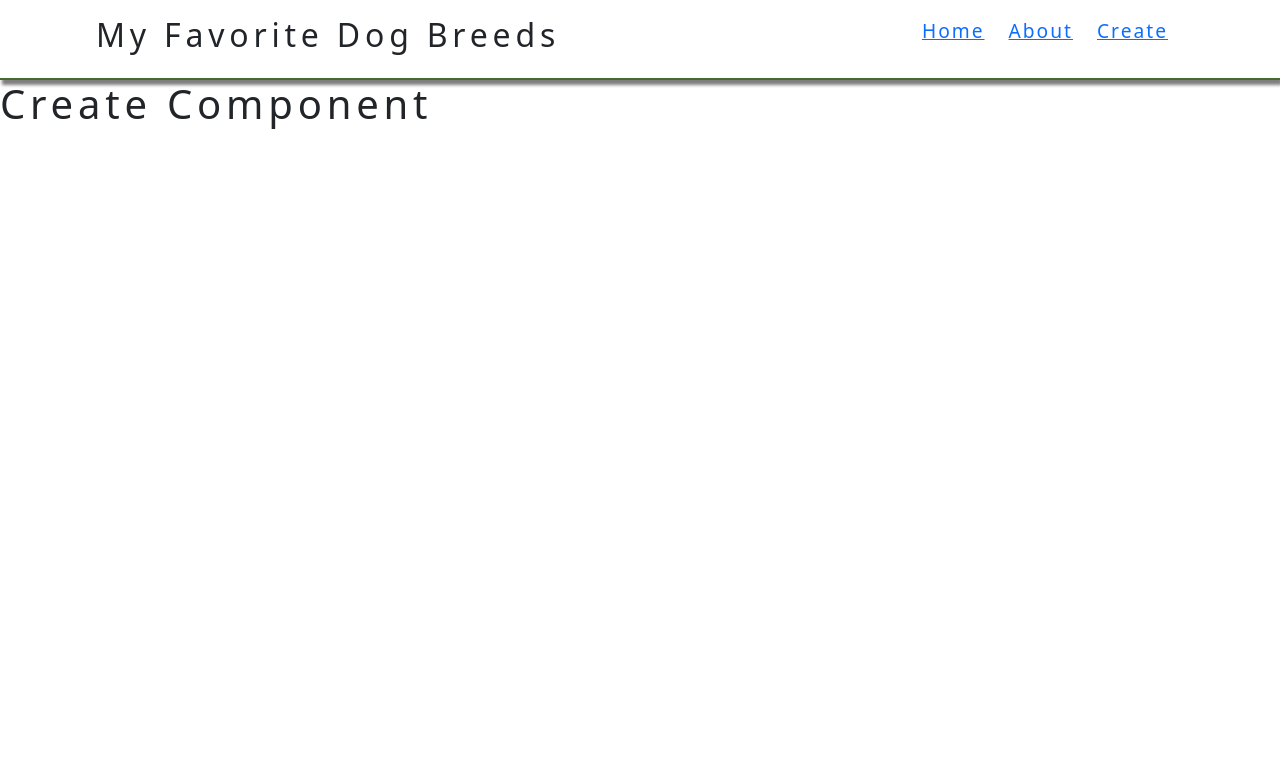
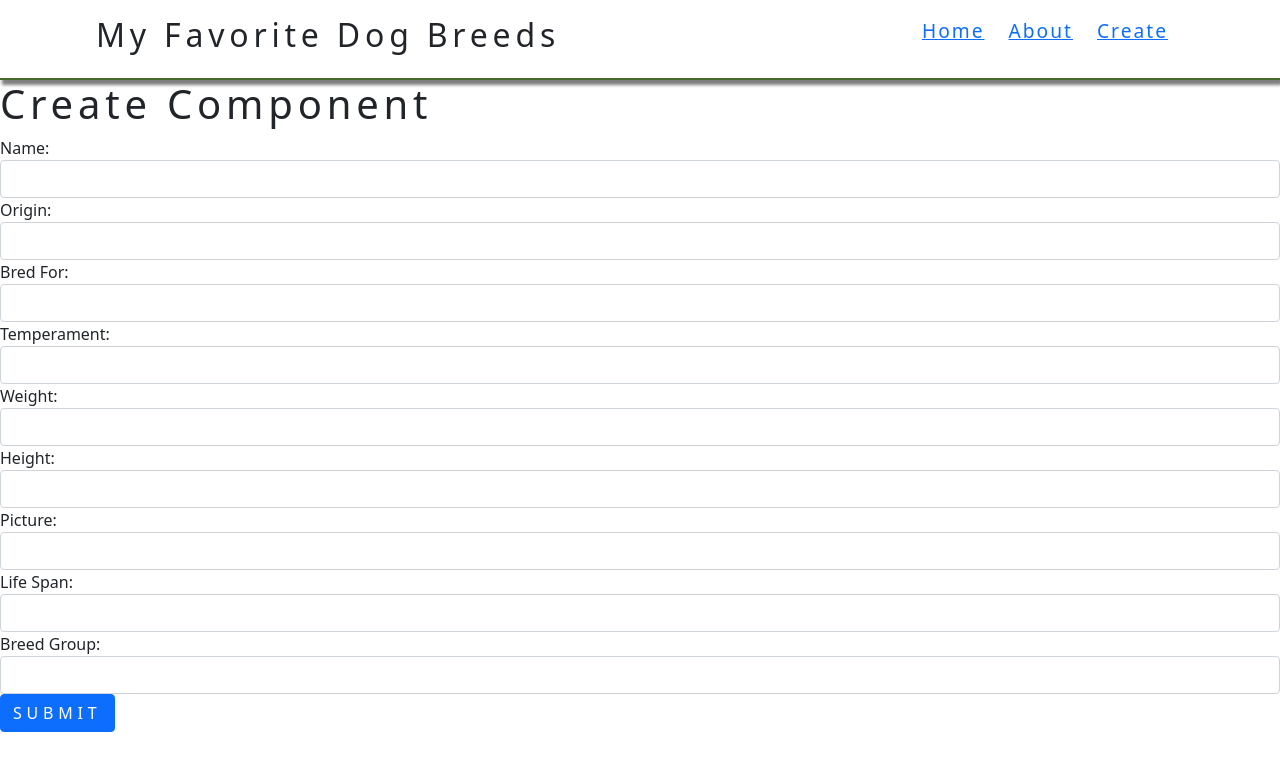
Before and after one commit to laikaDe/my-fav-dog-breeds, a React (Create React App) app: page /create in a window 1280 px wide. Shown: the top 770 px of the page. Built offline with nearby package versions, Linux system fonts and the light colour scheme; no server answers.

Commit message:
Added a DogForm
Note: Since I seeded the external api data to my own db I still want to implement a search method in my backend

```diff
--- a/src/actions/searchActions.js
+++ b/src/actions/searchActions.js
@@ -11,11 +11,7 @@ export const searchDogBreed = text => dispatch => {
 
 export const fetchDogBreeds = text => dispatch => {
     const url = `https://api.thedogapi.com/v1/breeds/search?q=${text}`
-    axios.get(url, {
-        headers: {
-            'x-api-key': {API_KEY},
-        }
-    })
+    axios.get(url, {params: {text}})
     .then(response => dispatch
         ({
         type: FETCH_DOGBREEDS,
--- /dev/null
+++ b/src/components/home/DogForm.js
@@ -0,0 +1,185 @@
+import React, { Component } from 'react';
+
+class DogForm extends Component {
+
+    constructor(props){
+        super(props);
+        this.state = {
+            input: {
+            name: '',
+            origin: '',
+            bred_for: '',
+            breed_group: '',
+            height: '',
+            temperament: '',
+            weight: '',
+            image_url: '',
+            life_span: ''
+            }
+        };
+        this.handleChange = this.handleChange.bind(this);
+        this.handleSubmit = this.handleSubmit.bind(this);
+    }
+
+
+    handleChange(event) {
+        this.setState({input: event.target.input})
+    }
+
+    handleSubmit(event) {
+        event.preventDefault();
+        const dog = {
+            name: this.state.name,
+            origin: this.state.origin,
+            bred_for: this.state.bred_for,
+            breed_group: this.state.breed_group,
+            height: this.state.height,
+            temperament: this.state.temperament,
+            weight: this.state.weight,
+            image_url: this.state.image_url,
+            life_span: this.state.life_span
+        };
+        this.createNewDog(dog);
+    }
+
+    createNewDog(dog) {
+        const url = "http://localhost:3000/dogbreeds"
+        fetch(url, {
+            method: "POST",
+            headers: {
+                "Content-Type":  "application/json",
+                Accept: "application/json"
+            },
+            body: JSON.stringify(dog)
+        })
+        .then(res => res.json())
+        .then(console.log("Dog Submitted!"))
+    }
+
+    render() {
+        const { name, bred_for, temperament, weight, image_url, breed_group, height, origin, life_span} = this.state
+         return (
+            <div>
+                <div className="form-group">
+                <form onSubmit={this.handleSubmit}>
+                <label >Name:</label>
+                <input type="text" name="name" value={name} onChange={this.handleChange} className="form-control" placeholder="" aria-describedby="helpId"/>
+                <label >Origin:</label>
+                <input type="text" name="origin" value={origin} onChange={this.handleChange} className="form-control" placeholder="" aria-describedby="helpId"/>
+                <label >Bred For:</label>
+                <input type="text" name="bred_for" value={bred_for} onChange={this.handleChange} className="form-control" placeholder="" aria-describedby="helpId"/>
+                <label >Temperament:</label>
+                <input type="text" name="temperament" value={temperament} onChange={this.handleChange} className="form-control" placeholder="" aria-describedby="helpId"/>
+                <label >Weight:</label>
+                <input type="text" name="weight" value={weight} onChange={this.handleChange} className="form-control" placeholder="" aria-describedby="helpId"/>
+                <label >Height:</label>
+                <input type="text" name="height" value={height} onChange={this.handleChange} className="form-control" placeholder="" aria-describedby="helpId"/>
+                <label >Picture:</label>
+                <input type="text" name="image_url" value={image_url} onChange={this.handleChange} className="form-control" placeholder="" aria-describedby="helpId"/>
+                <label >Life Span:</label>
+                <input type="text" name="life_span" value={life_span} onChange={this.handleChange} className="form-control" placeholder="" aria-describedby="helpId"/>
+                <label >Breed Group:</label>
+                <input type="text" name="breed_group" value={breed_group} onChange={this.handleChange} className="form-control" placeholder="" aria-describedby="helpId"/>
+                <button type="submit" className="btn btn-primary">Submit</button>
+                </form>
+                </div>
+            </div>
+        )
+    }
+}
+
+export default DogForm;
+
+
+
+//OLD USING REDUCER//
+
+
+// import React, { useReducer} from "react";
+
+// const initialState = {
+//     name: '',
+//     origin: '',
+//     bred_for: '',
+//     breed_group: '',
+//     height: '',
+//     temperament: '',
+//     weight: '',
+//     image_url: '',
+//     life_span: '',
+// }
+
+// function reducer(state, {field, value}) {
+//     return {
+//         ...state,
+//         [field]:value
+//     }
+// }
+
+// export default function DogForm() {
+//     const[state, dispatch] = useReducer(reducer, initialState);
+
+//     const handleChange = (event) => {
+//         dispatch({field: event.target.name, value: event.target.value});
+//     }
+
+//     const { name, bred_for, temperament, weight, image_url, breed_group, height, origin, life_span} = state
+
+//     const handleSubmit = (event) => {
+//         event.preventDefault();
+//         const { name, bred_for, temperament, weight, image_url, breed_group, height, origin, life_span} = state
+//         const dog = {
+//             name: name,
+//             bred_for: bred_for,
+//             breed_group: breed_group,
+//             temperament: temperament,
+//             weight: weight,
+//             height: height,
+//             origin: origin,
+//             life_span: life_span,
+//             image_url: image_url
+//         }
+//         event.createNewDog(dog);
+//     }
+
+//     const createNewDog = (dog) => {
+//         const url = "http://localhost:3000/dogbreeds"
+//         fetch(url, {
+//             method: "POST",
+//             body: JSON.stringify(dog),
+//             headers: {
+//                 Content_Type: "application/json",
+//             }
+//         })
+//         console.log("Form Submitted ")
+//     }
+
+
+//     return (
+//     <div>
+//         <div className="form-group">
+//           <form onSubmit={handleSubmit}>
+//           <label >Name:</label>
+//           <input type="text" name="name" value={name} onChange={handleChange} className="form-control" placeholder="" aria-describedby="helpId"/>
+//           <label >Origin:</label>
+//           <input type="text" name="origin" value={origin} onChange={handleChange} className="form-control" placeholder="" aria-describedby="helpId"/>
+//           <label >Bred For:</label>
+//           <input type="text" name="bred_for" value={bred_for} onChange={handleChange} className="form-control" placeholder="" aria-describedby="helpId"/>
+//           <label >Temperament:</label>
+//           <input type="text" name="temperament" value={temperament} onChange={handleChange} className="form-control" placeholder="" aria-describedby="helpId"/>
+//           <label >Weight:</label>
+//           <input type="text" name="weight" value={weight} onChange={handleChange} className="form-control" placeholder="" aria-describedby="helpId"/>
+//           <label >Height:</label>
+//           <input type="text" name="height" value={height} onChange={handleChange} className="form-control" placeholder="" aria-describedby="helpId"/>
+//           <label >Picture:</label>
+//           <input type="text" name="image_url" value={image_url} onChange={handleChange} className="form-control" placeholder="" aria-describedby="helpId"/>
+//           <label >Life Span:</label>
+//           <input type="text" name="life_span" value={life_span} onChange={handleChange} className="form-control" placeholder="" aria-describedby="helpId"/>
+//           <label >Breed Group:</label>
+//           <input type="text" name="breed_group" value={breed_group} onChange={handleChange} className="form-control" placeholder="" aria-describedby="helpId"/>
+//           <button type="submit" className="btn btn-primary">Submit</button>
+//           </form>
+//         </div>
+//     </div>
+//   )
+// }
--- a/src/components/layout/Create.js
+++ b/src/components/layout/Create.js
@@ -1,7 +1,11 @@
 import React from 'react'
+import DogForm from '../home/DogForm'
 
 export default function Create() {
   return (
-    <div><h1>Create Component</h1></div>
+    <div>
+        <h1>Create Component</h1>
+        <DogForm/>
+    </div>
   )
 }
```
